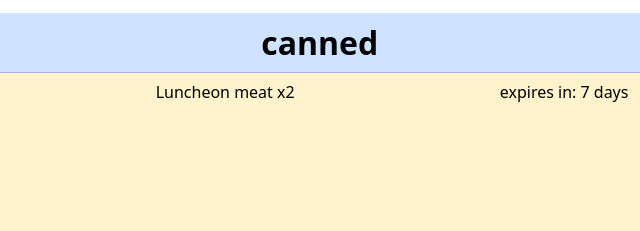
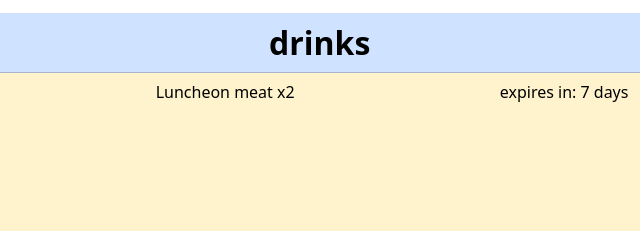
Before and after one commit to 22032300-Faiz-Shafie/FoodExpiryDetectorApp, a plain HTML site: page index.html in a window 1280 px wide. Shown: the part 688-919 px from the top of the page, 385-1025 px from the left. Drawn offline with nearby package versions, Linux system fonts and the light colour scheme.

Commit message:
changed slight error

```diff
--- a/index.html
+++ b/index.html
@@ -90,7 +90,7 @@
     <thead>
       <tr class="table-primary">
         <th></th>
-        <th class="text-center" scope="col" style="font-size: 2em;">canned</th>
+        <th class="text-center" scope="col" style="font-size: 2em;">drinks</th>
         <th></th>
       </tr>
     </thead>
```
